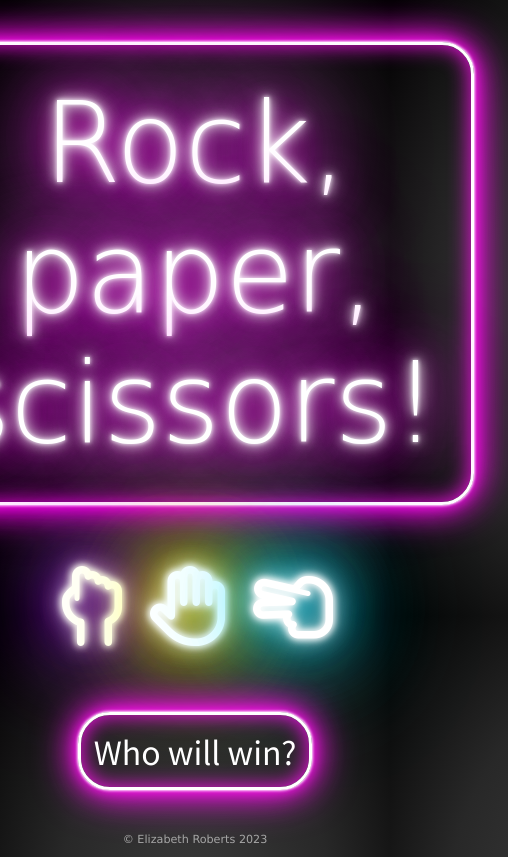
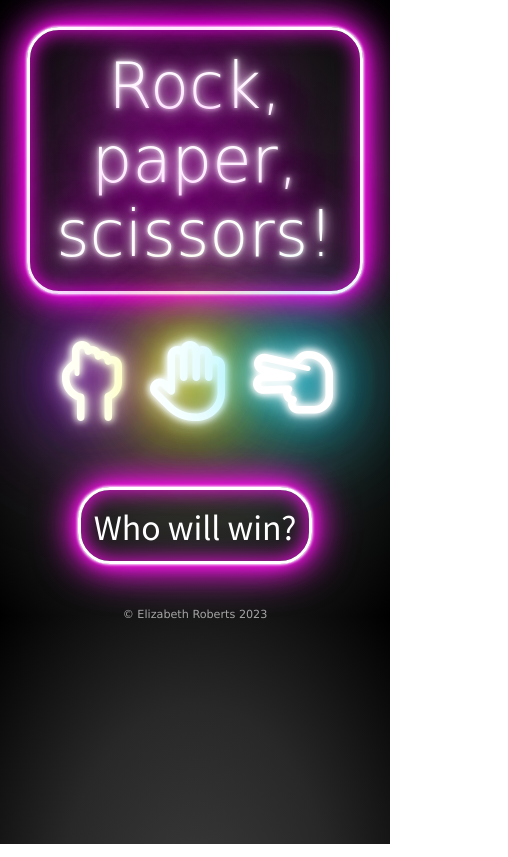
Before and after one commit to er1927/Rock-paper-scissors, a plain HTML site: page index.html in a window 390 px wide. Shown: the whole page, 508 px wide, since content can reach past the window. Drawn offline with Linux system fonts and the light colour scheme; files that its build step writes are made by us from their sources; a web font is replaced by a local one.

Commit message:
Added break point for mobile

```diff
--- a/style.css
+++ b/style.css
@@ -15,7 +15,8 @@ h1 {
     color: #fff;
     font-family: 'Neonderthaw', cursive;
     font-weight: lighter;
-    font-size: 7em;
+    font-size: 5.5em;
+    max-height: fit-content;
     text-align: center;
     text-shadow:
     0 0 7px #fff,
@@ -150,3 +151,10 @@ footer {
     font-size: .7em;
     color: #a6a6a6;
  }
+
+ /* MOBILE STYLE */
+ @media only screen and (max-width: 768px) {
+    h1 {
+        font-size: 4em;
+    }
+  }
```
